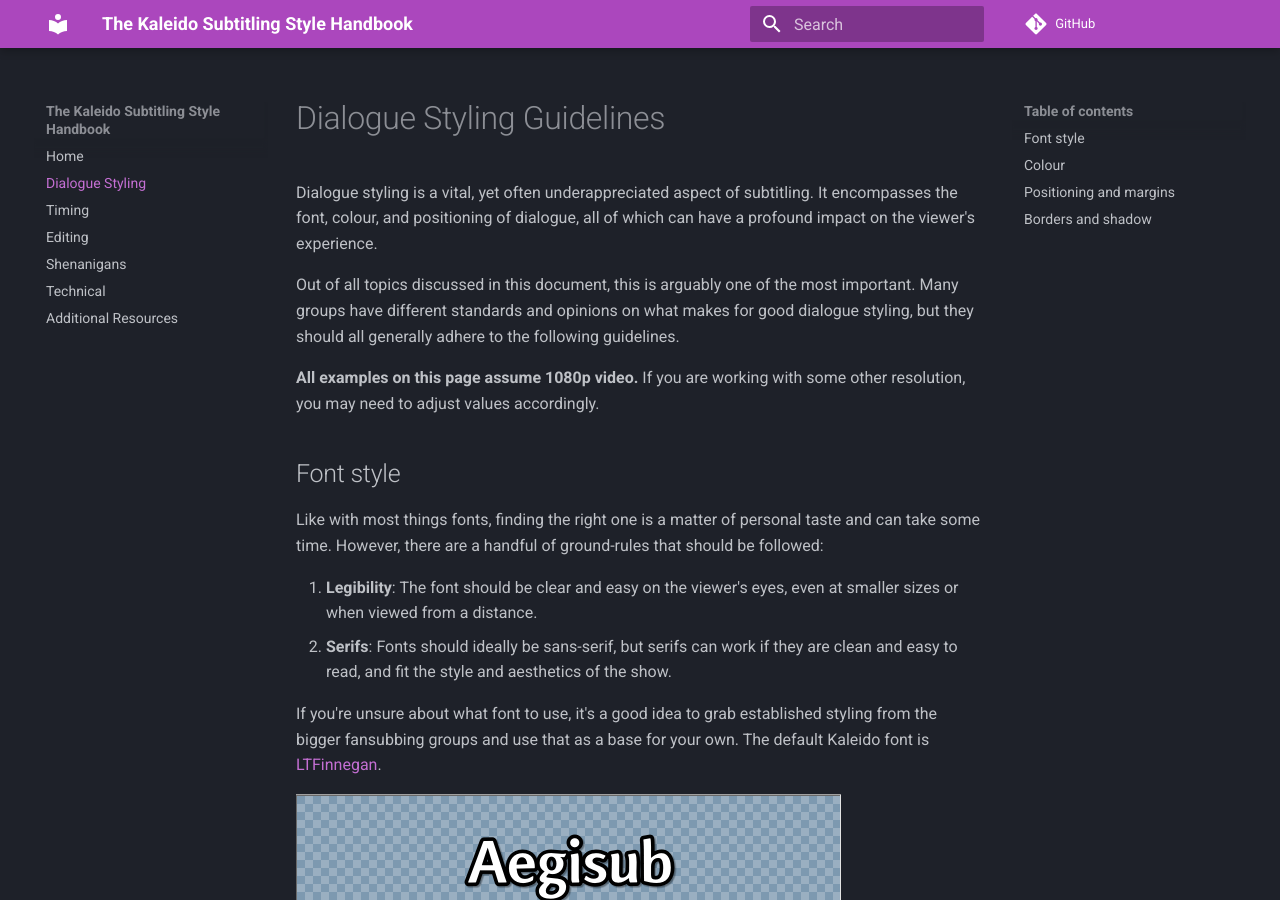
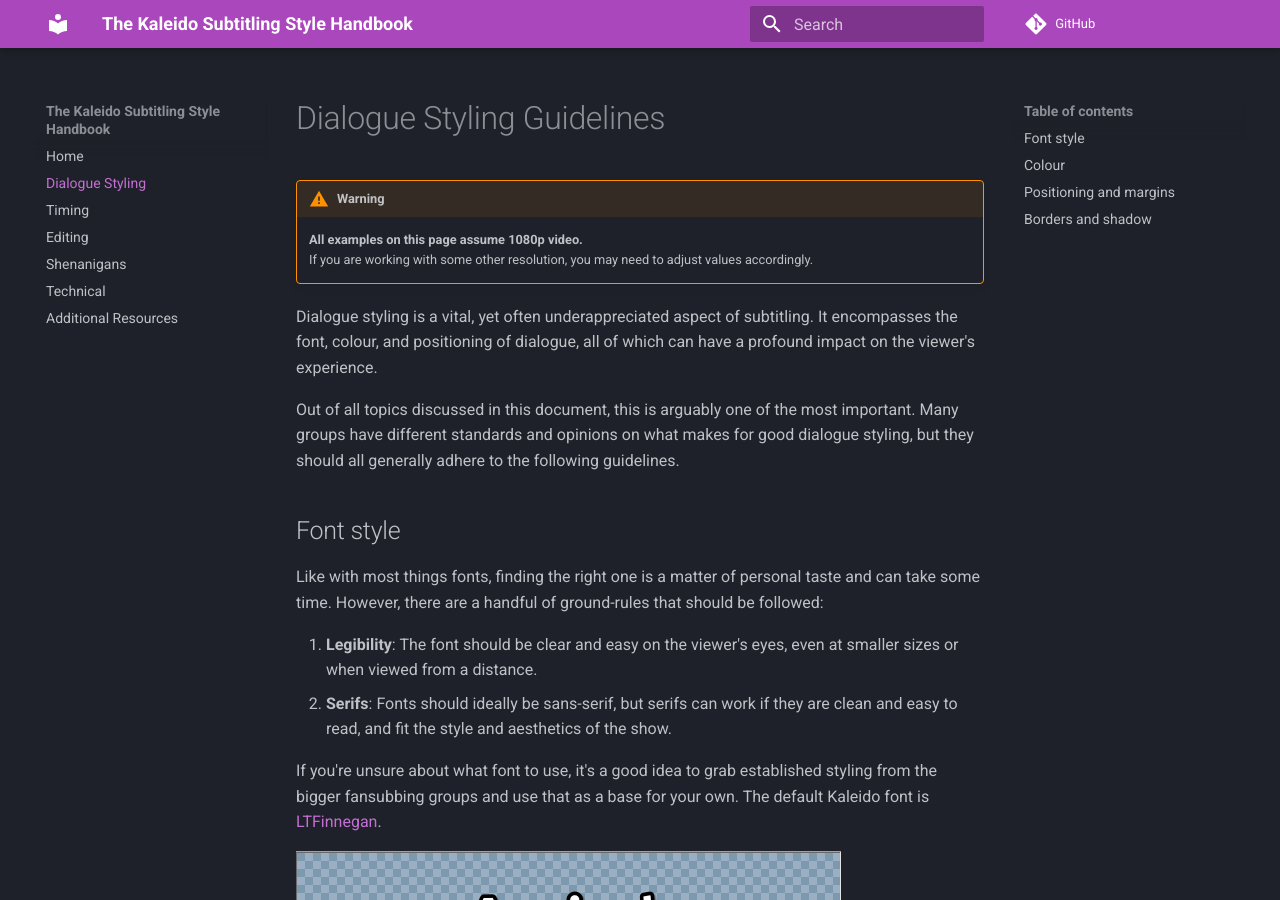
Before and after one commit to Kaleido-subs/style-guide, an MkDocs documentation site: the page built from docs/dialogue_styling.md, in a window 1280 px wide and 900 px high. Built offline with MkDocs 1.6.1 and Material for MkDocs 9.7.7, drawn with Linux system fonts in a browser that asks for light colours; comment, search, counter and statistics services are not loaded; some of the changed lines change nothing that is shown.

Commit message:
Warning bubble for 1080p assumption

```diff
--- a/docs/dialogue_styling.md
+++ b/docs/dialogue_styling.md
@@ -1,4 +1,9 @@
 # Dialogue Styling Guidelines
+
+!!! warning
+    **All examples on this page assume 1080p video.**<br>
+    If you are working with some other resolution,
+    you may need to adjust values accordingly.
 
 Dialogue styling is a vital,
 yet often underappreciated aspect of subtitling.
@@ -10,10 +15,6 @@ this is arguably one of the most important.
 Many groups have different standards and opinions
 on what makes for good dialogue styling,
 but they should all generally adhere to the following guidelines.
-
-**All examples on this page assume 1080p video.**
-If you are working with some other resolution,
-you may need to adjust values accordingly.
 
 ## Font style
 
```
